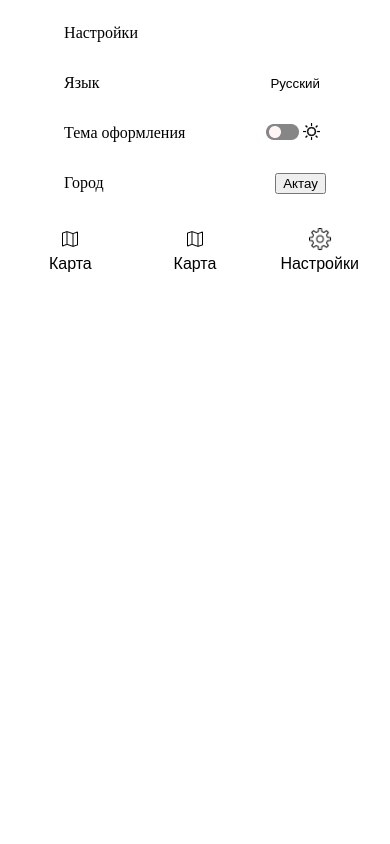
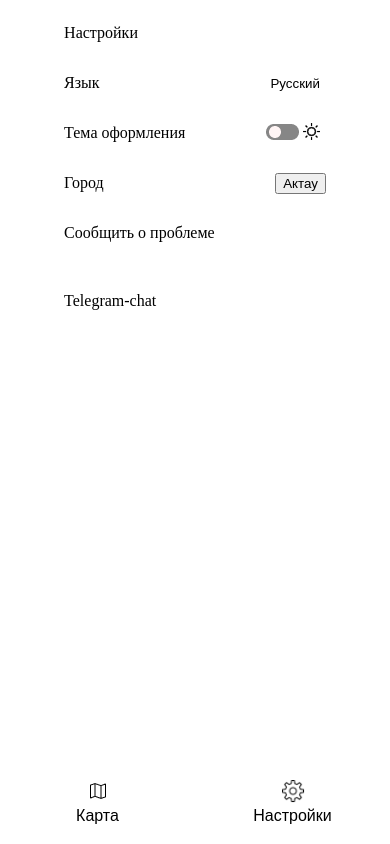
Before and after one commit to Nu1ik/practica-college, a plain HTML site: page setting.html in a window 390 px wide. Drawn offline with Linux system fonts and the light colour scheme.

Commit message:
изменил рассположение кнопок на первичной странице

```diff
--- a/setting.html
+++ b/setting.html
@@ -42,18 +42,25 @@
             <button id="city-button" onclick="toggleMenu()">Актау </button>
         </div>
     </article>
+
+
+
+    <div class="problem">
+      <p>Сообщить о проблеме</p>
+      <div class="problem_img">
+        <img src="" alt="">
+        <p>Telegram-chat</p>
+      </div>
+
+    </div>
 </main>
 
 
 
 
-</footer class="footer">
+<footer id="footer">
 <div class="managment">
     <button class="managment__but" onclick="window.location.href = 'index.html'">
-      <img src="img/material-symbols-light_map-outline-rounded.png" alt="" class="managment__but-image">
-      <p class="managment__but-par">Карта</p>
-    </button>
-    <button class="managment__but">
       <img src="img/material-symbols-light_map-outline-rounded.png" alt="" class="managment__but-image">
       <p class="managment__but-par">Карта</p>
     </button>
@@ -64,6 +71,26 @@
 
   </footer>
 <script src="setting.js"></script>
+
+<script>
+  function fixFooter() {
+    const footer = document.getElementById("footer");
+    const bodyHeight = document.body.offsetHeight;
+    const windowHeight = window.innerHeight;
+
+    if (bodyHeight < windowHeight) {
+      footer.style.position = "absolute";
+      footer.style.bottom = "0";
+      footer.style.left = "0";
+      footer.style.right = "0";
+    } else {
+      footer.style.position = "static";
+    }
+  }
+
+  window.addEventListener("load", fixFooter);
+  window.addEventListener("resize", fixFooter);
+</script>
 </body>
 
 </html>
--- a/style/header.css
+++ b/style/header.css
@@ -32,6 +32,16 @@ body {
       display: none;
       }
   @media (max-width: 480px) {
+    body{
+      display: grid;
+      /* flex-direction: column; */
+      grid-template-rows: 1fr auto; /* main растягивается, footer прижат вниз */
+  height: 100vh;
+    }
+    main{
+      /* flex: 1 0 auto; */
+      overflow: auto;
+    }
       #map{
         display: block;
       }
```
Also changed, not shown: index.html (+11 -10 lines), img-setting/telegram 1.png (added).
